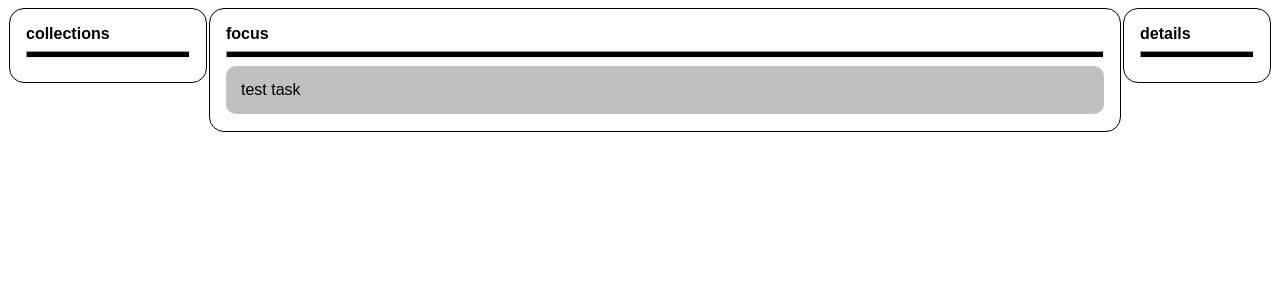
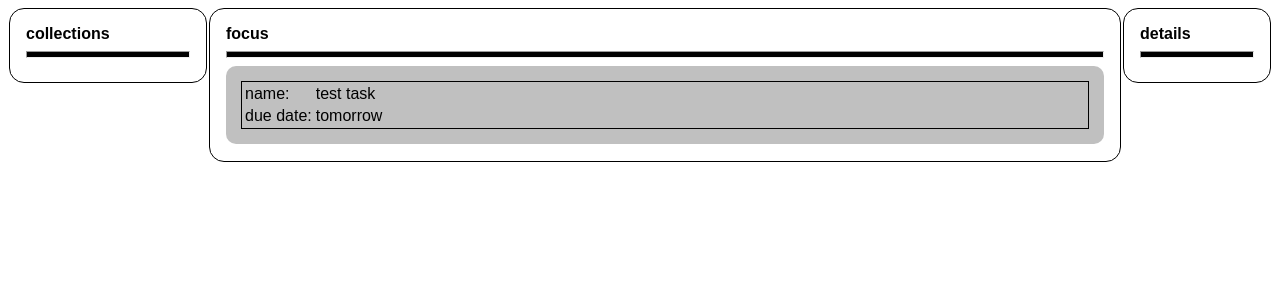
Before and after one commit to jmpinit/mitigator, a PHP site: page /mitigator.html in a window 1280 px wide. Shown: the part 71-371 px from the top of the page. Run offline with PHP 8.4, Linux system fonts and the light colour scheme.

Commit message:
Beginning to define task visual structure.

```diff
--- a/default.css
+++ b/default.css
@@ -43,6 +43,17 @@ body {
 	clear: both;
 }
 
+/* TASK PARTS */
+.task-info {
+	border-style: solid;
+	border-width: 1px;
+}
+
+.task-description {
+	border-style: solid;
+	border-width: 1px;
+}
+
 /* BUBBBLESSSS */
 
 .content-bubble {
--- a/mitigator.html
+++ b/mitigator.html
@@ -15,7 +15,20 @@
 				<div class="column-bubble">
 					<b>focus</b>
 					<hr>
-					<p class="content-bubble">test task</p>
+					<div class="content-bubble">
+						<div class="task-info">
+							<table>
+								<tr>
+									<td>name:</td>
+									<td>test task</td>
+								</tr>
+								<tr>
+									<td>due date:</td>
+									<td>tomorrow</td>
+								</tr>
+							</table>
+						</div>
+					</div>
 				</div>
 			</div>
 
```
